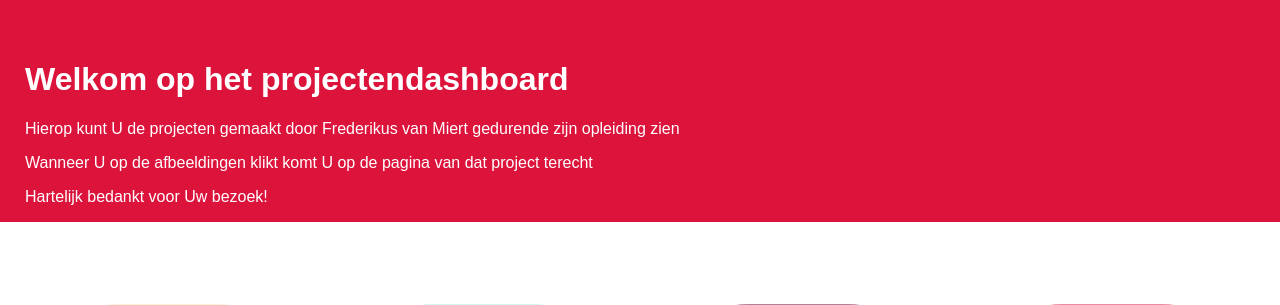
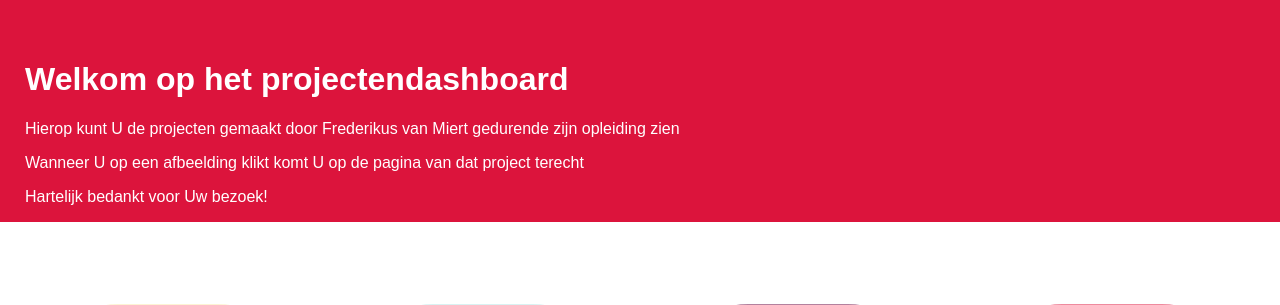
Before and after one commit to horizoncollege/ao-alkmaar-Frederikusvm, a PHP site: page / in a window 1280 px wide. Shown: the top 305 px of the page. Run offline with PHP 8.4, Linux system fonts and the light colour scheme.

Commit message:
nog een lichte tekst wijziging

```diff
--- a/index.php
+++ b/index.php
@@ -15,7 +15,7 @@
     <div id="dashboard">
         <h1>Welkom op het projectendashboard</h1>
         <p>Hierop kunt U de projecten gemaakt door Frederikus van Miert gedurende zijn opleiding zien</p>
-        <p>Wanneer U op de afbeeldingen klikt komt U op de pagina van dat project terecht</p>
+        <p>Wanneer U op een afbeelding klikt komt U op de pagina van dat project terecht</p>
         <p>Hartelijk bedankt voor Uw bezoek!</p>
     </div>
 
```
